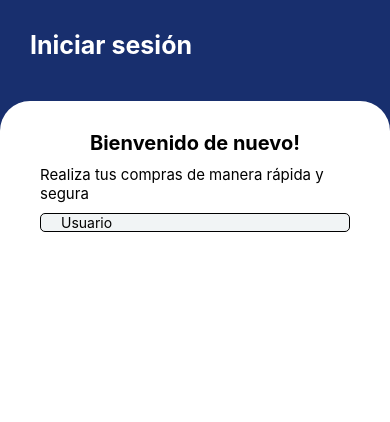
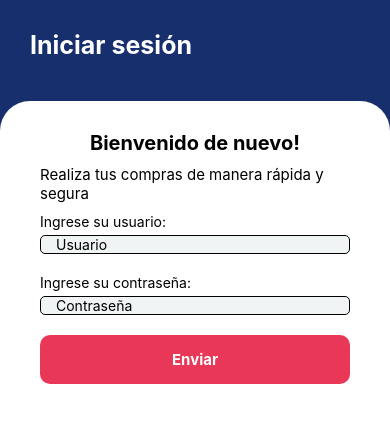
Before and after one commit to EduTama123/CarritoDeCompras, a React Native app: screen /Login in a window 390 px wide. Shown: the top 422 px of the page. Built offline with nearby package versions, Linux system fonts and the light colour scheme.

Commit message:
componentes y propiedades

```diff
--- a/src/components/BodyComponent.tsx
+++ b/src/components/BodyComponent.tsx
@@ -1,5 +1,5 @@
 import React, { ReactNode } from 'react'
-import { StyleSheet, Text, useWindowDimensions, View } from 'react-native'
+import { StyleSheet, Text, useWindowDimensions, View, Keyboard, KeyboardTypeOptions } from 'react-native';
 import { SECONDARY_COLOR } from '../commons/constants';
 import { InputComponent } from './InputComponent';
 
@@ -19,7 +19,6 @@ export const BodyComponent = ({ children }: Props) => {
             height: height * 0.88
         }}>
             {children}
-            <InputComponent/>
         </View>
     )
 }
@@ -31,5 +30,5 @@ const styles = StyleSheet.create({
         borderTopRightRadius: 30,
         paddingHorizontal: 40,
         paddingTop: 30
-    }
+    },
 });
--- /dev/null
+++ b/src/components/ButtonComponent.tsx
@@ -0,0 +1,36 @@
+import React from 'react'
+import { StyleSheet, Text, TouchableOpacity } from 'react-native'
+import { SECONDARY_COLOR, TERTIARY_COLOR } from '../commons/constants'
+
+
+//componente reutuliable
+interface Props {    //recibe propiedades de los componentes
+    text: string;
+    handleLogin: ()=> void;
+}
+export const ButtonComponent = ({ text, handleLogin }: Props) => {
+    return (
+        <TouchableOpacity style={{ ...styles.button }}
+            onPress={handleLogin}>
+            <Text style={{ ...styles.buttonText }}>
+                {text}
+            </Text>
+        </TouchableOpacity>
+    )
+}
+
+const styles = StyleSheet.create({
+    button: {
+        backgroundColor: TERTIARY_COLOR,
+        paddingVertical: 15,
+        borderRadius: 10,
+        alignSelf: 'center',
+        alignItems: 'center',
+        width: '100%',
+    },
+    buttonText: {
+        color: SECONDARY_COLOR,
+        fontWeight: 'bold',
+        fontSize: 15
+    }
+})
--- a/src/components/InputComponent.tsx
+++ b/src/components/InputComponent.tsx
@@ -1,22 +1,38 @@
 import React from 'react'
-import { StyleSheet, TextInput } from 'react-native'
+import { KeyboardTypeOptions, StyleSheet, TextInput } from 'react-native'
 import { INPUT_COLOR } from '../commons/constants'
 
-export const InputComponent = () => {
+
+//componente reutuliable
+interface Props {    //recibe propiedades de los componentes
+    placeholder: string;
+    KeyboardType: KeyboardTypeOptions;
+    isPassword?: boolean;
+    changeForm: (property: string, value: string) => void; //funcion modificar el estado del formulario
+    property: string; //propiedades del objeto del formulario
+}
+
+
+export const InputComponent = ({ placeholder, KeyboardType, isPassword, changeForm, property }: Props) => {
     return (
         <TextInput
-            placeholder='Usuario'
-            keyboardType='default'
             style={styles.inputText}
-        />
+            placeholder={placeholder}
+            keyboardType={KeyboardType}
+            secureTextEntry= {true}
+            onChangeText={(value) => changeForm(property, value)}
+        >
+        </TextInput>
+
     )
 }
 
 const styles = StyleSheet.create({
-    inputText:{
+    inputText: {
         backgroundColor: INPUT_COLOR,
         borderRadius: 5,
-        paddingHorizontal: 20,
-        borderWidth: 0.5
-    }
+        paddingHorizontal: 15,
+        borderWidth: 0.5,
+        marginBottom: 20
+    },
 })
--- a/src/screens/LoginScreen.tsx
+++ b/src/screens/LoginScreen.tsx
@@ -1,11 +1,36 @@
-import React from 'react'
+import React, { useState } from 'react'
 import { Text, View, StatusBar } from 'react-native'
 import { TitleComponent } from '../components/TitleComponent'
 import { PRIMARY_COLOR } from '../commons/constants'
 import { BodyComponent } from '../components/BodyComponent'
 import { styles } from '../theme/appTheme'
+import { InputComponent } from '../components/InputComponent'
+import { ButtonComponent } from '../components/ButtonComponent'
+
+
+interface FormLogin {
+  username: string;
+  password: string;
+}
 
 export const LoginScreen = () => {
+  //hook useState para manejar el estado del formulario
+  const [formLogin, setformLogin] = useState<FormLogin>({
+    username: '',
+    password: ''
+  });
+
+  //funcion para modificar el estado del formulario
+  const chanceFormLogin = (property: string, value: string): void => {
+    //console.log(property + ': ', value);
+    setformLogin({...formLogin, [property]: value})
+  }
+
+  //funcion para iniciar sesion
+  const handleLogin = (): void =>{
+    console.log(formLogin);
+  }
+
   return (
     <View>
       <StatusBar backgroundColor={PRIMARY_COLOR} />
@@ -17,6 +42,13 @@ export const LoginScreen = () => {
         <Text style={styles.textDescription}>
           Realiza tus compras de manera rápida y segura
         </Text>
+        <View>
+          <Text style={styles.margenTexto}>Ingrese su usuario:</Text>
+          <InputComponent placeholder='Usuario' KeyboardType='email-address' changeForm={chanceFormLogin} property='username'/>
+          <Text style={styles.margenTexto}>Ingrese su contraseña:</Text>
+          <InputComponent placeholder='Contraseña' KeyboardType='default' changeForm={chanceFormLogin} property='password' isPassword/>
+        </View>
+        <ButtonComponent text='Enviar' handleLogin={handleLogin}/>
 
       </BodyComponent>
     </View>
--- a/src/theme/appTheme.ts
+++ b/src/theme/appTheme.ts
@@ -1,15 +1,21 @@
 import { StyleSheet } from "react-native";
 
 export const styles = StyleSheet.create({
-    titleWelcome:{
+    titleWelcome: {
         fontSize: 20,
         fontWeight: 'bold',
         color: 'black',
         alignSelf: 'center'
     },
-    textDescription:{
+    textDescription: {
         fontSize: 15,
         color: 'black',
         paddingVertical: 10
     },
+    containerForm: {
+        marginVertical: 10
+    },
+    margenTexto: {
+        marginBottom: 5
+    }
 });
```
